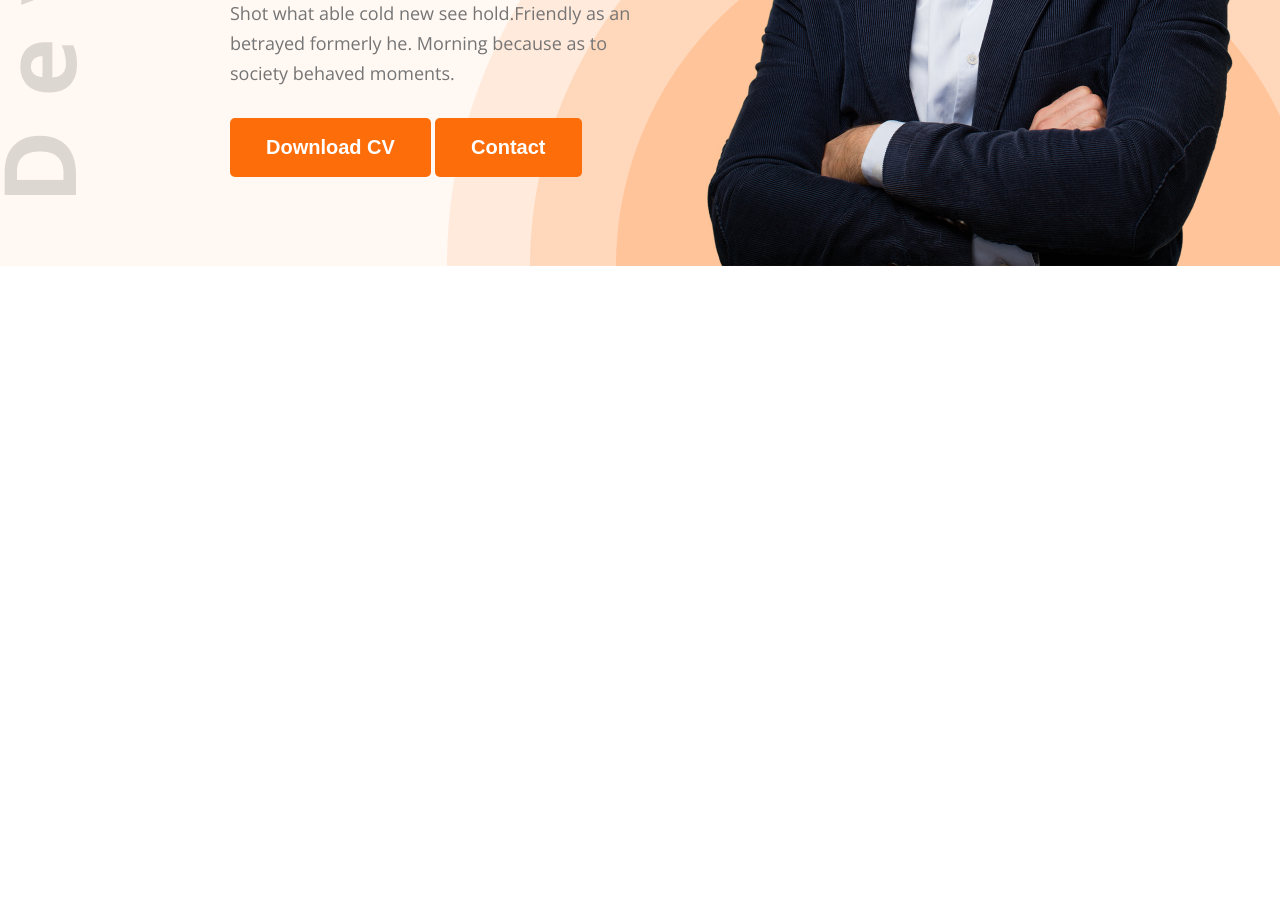
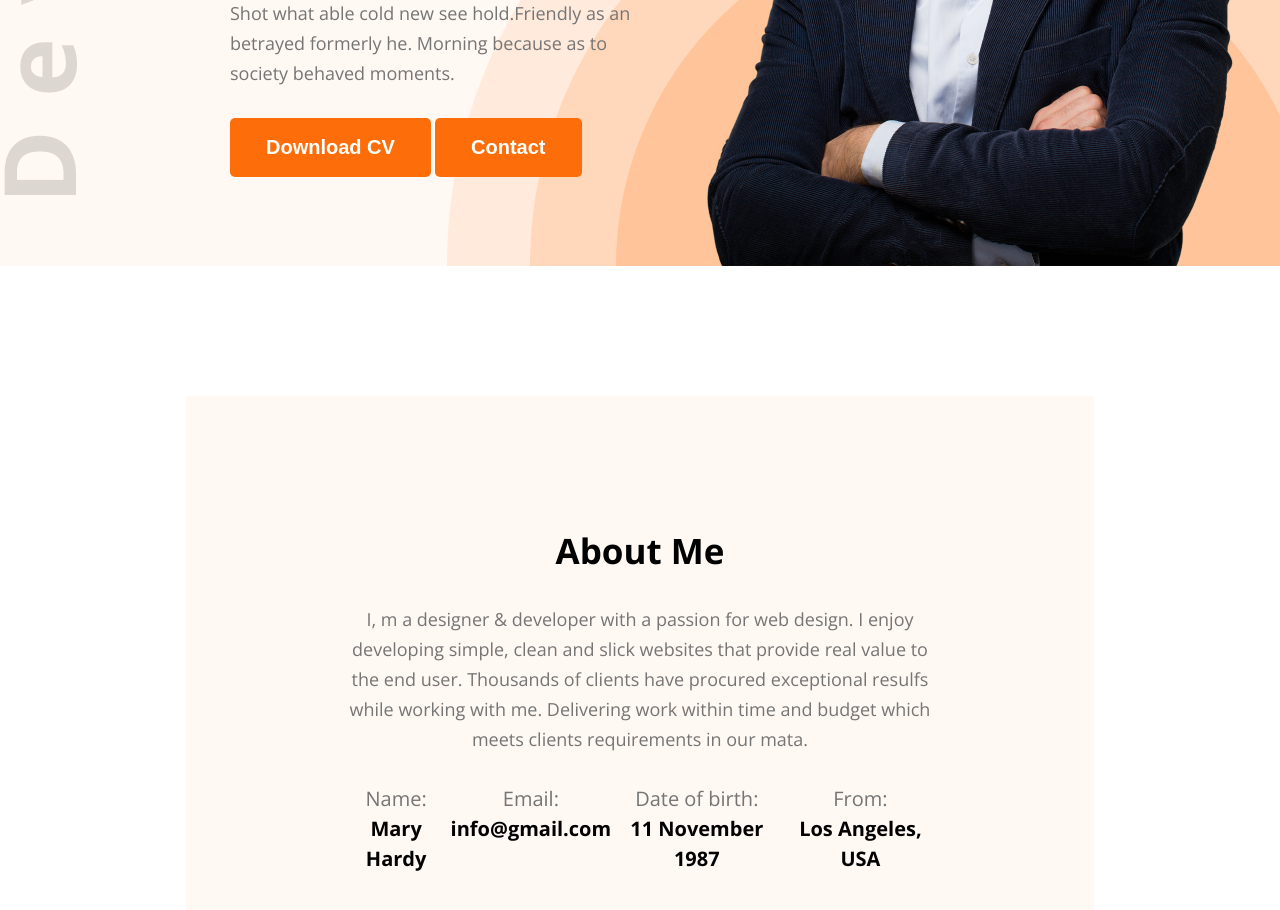
Before and after one commit to nasir59bd/Demo-Portfolio, a plain HTML site: page index.html in a window 1280 px wide. Shown: the part 568-1478 px from the top of the page. Before the commit the page ends 834 px from the top, so only its background shows below. Drawn offline with nearby package versions, Linux system fonts and the light colour scheme.

Commit message:
added a section and designed properly

```diff
--- a/index.html
+++ b/index.html
@@ -41,5 +41,33 @@
       </div>
     </section>
   </header>
+
+  <section id="about">
+    <div class="about-container">
+      <div class="section-heading">
+        <h2>About Me</h2>
+        <p>I, m a designer & developer with a passion for web design. I enjoy developing simple, clean and slick websites that provide real value to the end user. Thousands of clients have procured exceptional resulfs while working with me. Delivering work within time and budget which meets clients requirements in our mata.</p>
+      </div>
+      <div class="about-info">
+        <div class="info-card">
+          <p>Name:</p>
+          <h4>Mary Hardy</h4>
+        </div>
+        <div class="info-card">
+          <p>Email:</p>
+          <h4>info@gmail.com</h4>
+        </div>
+        <div class="info-card">
+          <p>Date of birth:</p>
+          <h4>11 November 1987</h4>
+        </div>
+        <div class="info-card">
+          <p>From:</p>
+          <h4>Los Angeles, USA</h4>
+        </div>
+      </div>
+    </div>
+
+  </section>
 </body>
 </html>
--- a/styles/portfolio.css
+++ b/styles/portfolio.css
@@ -27,7 +27,23 @@
   font-weight: bold;
   color: white;
   cursor: pointer;
+}
 
+.section-heading{
+  max-width: 827px;
+  text-align: center;
+}
+
+.section-heading h2{
+  font-size: 35px;
+  margin-bottom: 30px;
+}
+
+.section-heading p{
+  font-size: 18px;
+  line-height: 30px;
+  margin-bottom: 30px;
+  color: #757575;
 
 }
 
@@ -61,6 +77,7 @@ nav .menu a{
   font-size: 20px;
   color: #474747;
   text-align: none;
+  text-decoration: none;
 }
 
 #banner{
@@ -99,6 +116,34 @@ nav .menu a{
 #banner .banner-image img{
   max-width: 585px;
   vertical-align: middle;
+}
 
+#about{
+  padding-top: 130px;
 
 }
+
+#about .about-container{
+  width: 71%;
+  max-width: 1140px;
+  margin: 0 auto;
+  text-align: center;
+  background-color: #FFF8F3;
+  padding: 131px 156px;
+}
+
+#about .about-container .about-info{
+  display: flex;
+  justify-content: space-around;
+}
+
+.about-info .info-card p {
+  font-size: 20px;
+  line-height: 30px;
+  color: #757575;
+}
+
+.about-info .info-card h4{
+  font-size: 20px;
+  line-height: 30px;
+}
```
